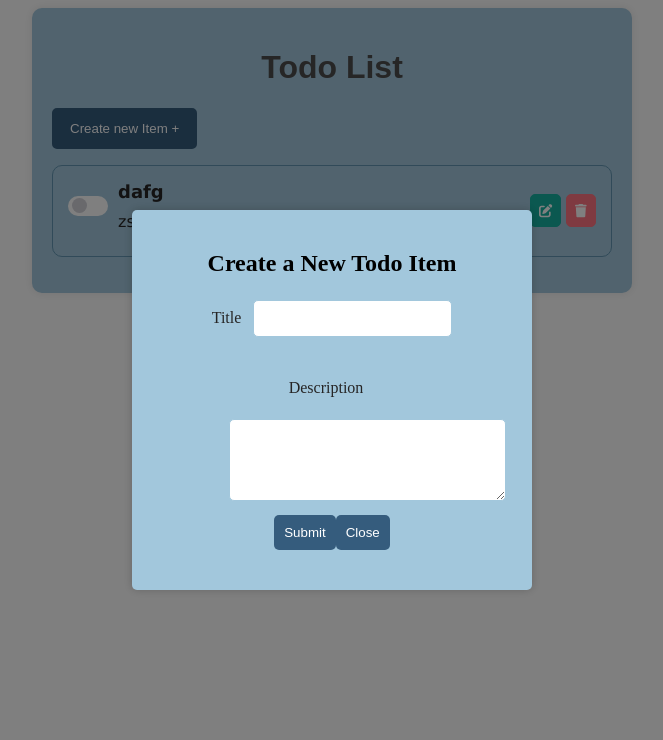
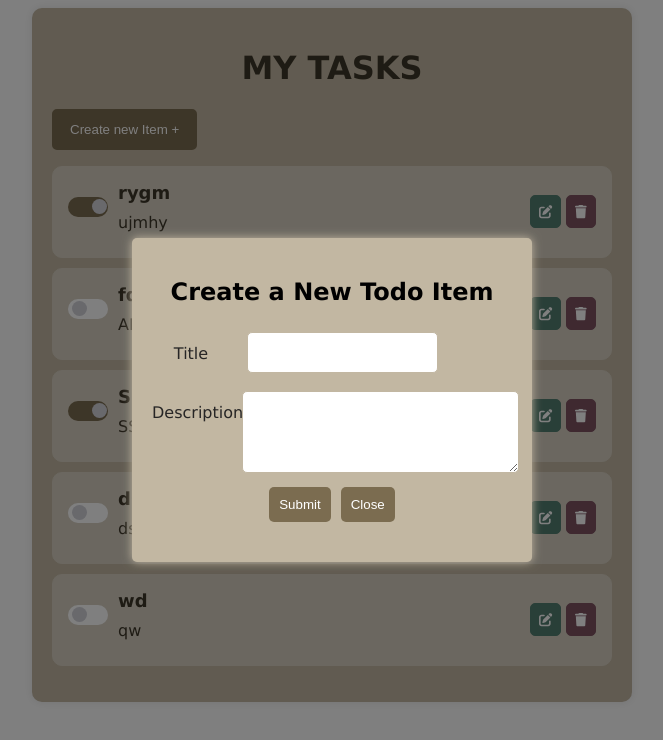
Before and after one commit to Genta-hoxha/crud-react, a React (Create React App) app: page / in a window 1280 px wide. Both pictures are taken after a click on the button "Create new Item +". Shown: the top 740 px of the page, without its empty margins (308-971 px from the left). Built offline with nearby package versions, Linux system fonts and the light colour scheme; data requests are answered from the project's data file.

Commit message:
final commit

```diff
--- a/data/db.json
+++ b/data/db.json
@@ -1,10 +1,38 @@
 {
   "todos": [
     {
-      "id": "ceea",
+      "id": "a098",
       "userId": 1,
-      "title": "dafg",
-      "description": "zsdg",
+      "title": "rygm",
+      "description": "ujmhy",
+      "completed": true
+    },
+    {
+      "id": "baf0",
+      "userId": 1,
+      "title": "fd",
+      "description": "AFS",
+      "completed": false
+    },
+    {
+      "id": "33d3",
+      "userId": 1,
+      "title": "S",
+      "description": "SS",
+      "completed": true
+    },
+    {
+      "id": "417a",
+      "userId": 1,
+      "title": "ds",
+      "description": "ds",
+      "completed": false
+    },
+    {
+      "id": "441d",
+      "userId": 1,
+      "title": "wd",
+      "description": "qw",
       "completed": false
     }
   ]
--- a/src/features/todos/TodoList.js
+++ b/src/features/todos/TodoList.js
@@ -1,6 +1,7 @@
 import { FontAwesomeIcon } from "@fortawesome/react-fontawesome";
 import { faEdit, faTrash, faUpload } from "@fortawesome/free-solid-svg-icons";
 import { useState } from "react";
+import { useEffect } from "react";
 import {
   useGetTodosQuery,
   useAddTodoMutation,
@@ -19,6 +20,7 @@ const TodoList = () => {
   const [editInputTitle, setEditInputTitle] = useState("");
   const [editInputDescription, setEditInputDescription] = useState("");
   const [expandedIds, setExpandedIds] = useState([]);
+
   const {
     data: todos,
     isLoading,
@@ -27,6 +29,12 @@ const TodoList = () => {
     error,
     refetch: refetchTodos,
   } = useGetTodosQuery();
+  useEffect(() => {
+    const storedTodos = JSON.parse(localStorage.getItem("todos")) || [];
+    setExpandedIds(
+      storedTodos.filter((todo) => todo.completed).map((todo) => todo.id)
+    );
+  }, [todos]);
   const [addTodo] = useAddTodoMutation();
   const [updateTodo] = useUpdateTodoMutation();
   const [deleteTodo] = useDeleteTodoMutation();
@@ -40,6 +48,7 @@ const TodoList = () => {
   const hideModal = () => {
     setModalIsShown(false);
   };
+
   const handleSubmit = (e) => {
     e.preventDefault();
     addTodo({
@@ -102,13 +111,33 @@ const TodoList = () => {
   };
 
   const toggleExpand = (id) => {
-    console.log("expand");
+    // setExpandedIds((prevIds) =>
+    //   prevIds.includes(id)
+    //     ? prevIds.filter((prevId) => prevId !== id)
+    //     : [...prevIds, id]
+    // );
+    const clickedTodo = todos.find((todo) => todo.id === id);
+    const isCompleted = clickedTodo ? clickedTodo.completed : false;
+    const backgroundColor = isCompleted ? "#d6cfc1" : "#939973";
+    const listItem = document.getElementById(`todo-item-${id}`);
+    if (listItem) {
+      listItem.style.backgroundColor = backgroundColor;
+      // Update local storage
+      const storedTodos = JSON.parse(localStorage.getItem("todos")) || [];
+      const updatedTodos = storedTodos.map((storedTodo) =>
+        storedTodo.id === id
+          ? { ...storedTodo, completed: !isCompleted }
+          : storedTodo
+      );
+      localStorage.setItem("todos", JSON.stringify(updatedTodos));
       setExpandedIds((prevIds) =>
         prevIds.includes(id)
           ? prevIds.filter((prevId) => prevId !== id)
           : [...prevIds, id]
       );
+    }
   };
+
   const newItemSection = (
     <>
       <div>
@@ -118,7 +147,11 @@ const TodoList = () => {
         <Modal isOpen={modalIsShown}>
           <h2>Create a New Todo Item</h2>
           <form onSubmit={handleSubmit}>
+            <div className="row">
+              <div className="col-25">
                 <label htmlFor="title">Title </label>
+              </div>
+              <div class="col-75">
                 <input
                   type="text"
                   name="title"
@@ -126,8 +159,13 @@ const TodoList = () => {
                   required
                   onChange={(e) => setNewTodoTitle(e.target.value)}
                 />
-            <br /> <br />
+              </div>
+            </div>
+            <div className="row">
+              <div className="col-25">
                 <label htmlFor="description">Description </label>
+              </div>
+              <div class="col-75">
                 <textarea
                   rows="4"
                   cols="30"
@@ -138,8 +176,12 @@ const TodoList = () => {
                   required
                   onChange={(e) => setNewDescription(e.target.value)}
                 ></textarea>
+              </div>
+            </div>
             <div className="buttons">
-              <button type="submit">Submit</button>
+              <button type="submit" id="submit">
+                Submit
+              </button>
               <button onClick={hideModal}>Close</button>
             </div>{" "}
           </form>
@@ -157,7 +199,10 @@ const TodoList = () => {
       <ul className="todo-list">
         {todos.map((todo) => (
           <li key={todo.id}>
-            <article onClick={() => toggleExpand(todo.id)}>
+            <article
+              id={`todo-item-${todo.id}`}
+              onClick={() => toggleExpand(todo.id)}
+            >
               <div
                 className={`todo${
                   expandedIds.includes(todo.id) ? "-expanded" : ""
@@ -168,12 +213,13 @@ const TodoList = () => {
                     <input
                       type="checkbox"
                       checked={todo.completed}
-                      onChange={() =>
+                      onChange={(e) => {
+                        e.stopPropagation();
                         updateTodo({
                           ...todo,
                           completed: !todo.completed,
-                        })
-                      }
+                        });
+                      }}
                     />
 
                     <span className="slider"></span>
@@ -249,7 +295,7 @@ const TodoList = () => {
   }
   return (
     <main className="todo-container">
-      <h1>Todo List</h1>
+      <h1>MY TASKS </h1>
       <a>{newItemSection}</a>
       {content}
       {/* {addedItem && (
--- a/src/index.css
+++ b/src/index.css
@@ -1,18 +1,23 @@
 /* TodoList.css */
-
+body {
+  font-family: "Lucida Sans", "Lucida Sans Regular", "Lucida Grande",
+    "Lucida Sans Unicode", Geneva, Verdana, sans-serif;
+}
 .todo-container {
   font-family: "Arial", sans-serif;
   max-width: 600px;
   margin: auto;
   padding: 20px;
-  background-color: #a2c7dc;
+  background-color: #c2b7a2;
   border-radius: 10px;
   box-shadow: 0 0 10px rgba(0, 0, 0, 0.1);
 }
 
 h1 {
-  color: #4d4d4d;
+  color: #3d3628;
   text-align: center;
+  font-family: "Lucida Sans", "Lucida Sans Regular", "Lucida Grande",
+    "Lucida Sans Unicode", Geneva, Verdana, sans-serif;
 }
 
 form {
@@ -31,41 +36,46 @@ label {
 .new-todo1 {
   display: flex;
 }
-input[type="text"] {
-  flex: 1;
-  padding: 10px;
-  border: 1px solid #a2c7dc;
+input[type="text"],
+select,
+textarea {
+  /* flex: 1; */
+  padding: 12px 12px 12px 0;
+  border: 1px solid #c2b7a2;
   border-radius: 5px;
   outline: none;
+  margin: 0 70px 0 0;
 }
 textarea[type="text"] {
   flex: 1;
   padding: 10px;
-  border: 1px solid #a2c7dc;
-  margin: 0 3px 0 73px;
+  border: 1px solid #c2b7a2;
+  margin: 0 0px 0 0px;
   border-radius: 5px;
   outline: none;
 }
 .btn {
-  background-color: #355c7d;
+  background-color: #7b6c50;
   color: white;
-  border: 12px solid #355c7d;
+  border: 12px solid #7b6c50;
   border-radius: 5px;
   cursor: pointer;
   outline: none;
 }
-
+.buttons #submit {
+  margin-right: 10px;
+}
 .submit {
-  background-color: #725a7a;
+  background-color: #7b6c50;
   color: #fff;
-  border: 1px solid #725a7a;
+  border: 1px solid #7b6c50;
   border-radius: 0 5px 5px 0;
   cursor: pointer;
   outline: none;
 }
 
 .submit:hover {
-  background-color: #725a7a;
+  background-color: #7b6c50;
 }
 
 .todo-list {
@@ -105,8 +115,8 @@ textarea[type="text"] {
 }
 
 article {
-  background-color: #a2c7dc;
-  border: 1px solid #6295b2;
+  background-color: #d6cfc1;
+  border: 1px solid #d6cfc1;
   border-radius: 10px;
   margin-bottom: 10px;
   padding: 15px;
@@ -117,7 +127,7 @@ article {
 }
 
 article:hover {
-  background-color: #b9dce9;
+  background-color: #d6cfc1;
 }
 
 .todo {
@@ -162,11 +172,11 @@ article:hover {
 }
 
 .switch input:checked + .slider {
-  background-color: #60bc5d;
+  background-color: #7b6c50;
 }
 
 .switch input:focus + .slider {
-  box-shadow: 0 0 1px #4caf50;
+  box-shadow: 0 0 1px #d2d2d9;
 }
 
 .switch input:checked + .slider:before {
@@ -175,9 +185,9 @@ article:hover {
 
 .edit,
 .save {
-  background-color: #16b0a1;
+  background-color: #537e70;
   color: #fff;
-  border: 1px solid #16b0a1;
+  border: 1px solid #537e70;
   border-radius: 5px;
   cursor: pointer;
   outline: none;
@@ -187,9 +197,9 @@ article:hover {
 }
 
 .trash {
-  background-color: #ff7582;
+  background-color: #7e5361;
   color: #fff;
-  border: 1px solid #ff7582;
+  border: 1px solid #7e5361;
   border-radius: 5px;
   cursor: pointer;
   outline: none;
@@ -200,11 +210,11 @@ article:hover {
 
 .edit:hover,
 .save:hover {
-  background-color: #16b0a1;
+  background-color: #537e70;
 }
 
 .trash:hover {
-  background-color: #ff7582;
+  background-color: #7e5361;
 }
 
 .link {
@@ -226,17 +236,17 @@ article:hover {
 }
 
 .modal {
-  background: #a2c7dc;
+  background: #c2b7a2;
   padding: 20px;
   border-radius: 5px;
-  box-shadow: 0 0 10px rgba(0, 0, 0, 0.2);
+  box-shadow: 0 0 10px #c2b7a2;
   text-align: center;
   max-width: 400px;
   width: 100%;
 }
 
 .modal button {
-  background-color: #355c7d;
+  background-color: #7b6c50;
   color: #fff;
   border: none;
   padding: 10px;
@@ -256,16 +266,18 @@ article:hover {
   display: block;
 }
 .modal button:hover {
-  background-color: #355c7d;
+  background-color: #7b6c50;
 }
 #title {
+  color: #3d3628;
   font-weight: 600;
   font-size: large;
   font-family: "Lucida Sans", "Lucida Sans Regular", "Lucida Grande",
     "Lucida Sans Unicode", Geneva, Verdana, sans-serif;
 }
 #description {
-  font-weight: 200;
+  color: #3d3628;
+  font-weight: 400;
   font-size: medium;
   font-family: "Lucida Sans", "Lucida Sans Regular", "Lucida Grande",
     "Lucida Sans Unicode", Geneva, Verdana, sans-serif;
@@ -275,14 +287,20 @@ article:hover {
   display: flex;
 }
 .editing {
+  /* display: flex;
+  flex-wrap: wrap; */
   display: flex;
+  justify-content: space-evenly;
+  align-content: center;
   flex-wrap: wrap;
+  flex-direction: column;
 }
 .buttons {
   display: block;
 }
 .col-25 {
   float: left;
+  width: 25%;
   margin-top: 6px;
 }
 
@@ -298,11 +316,6 @@ article:hover {
   clear: both;
 }
 
-.row1:after {
-  content: "";
-  display: table;
-  clear: both;
-}
 .container {
   border-radius: 5px;
   background-color: #f2f2f2;
```
Lines whose indentation alone changed are shown as unchanged.
